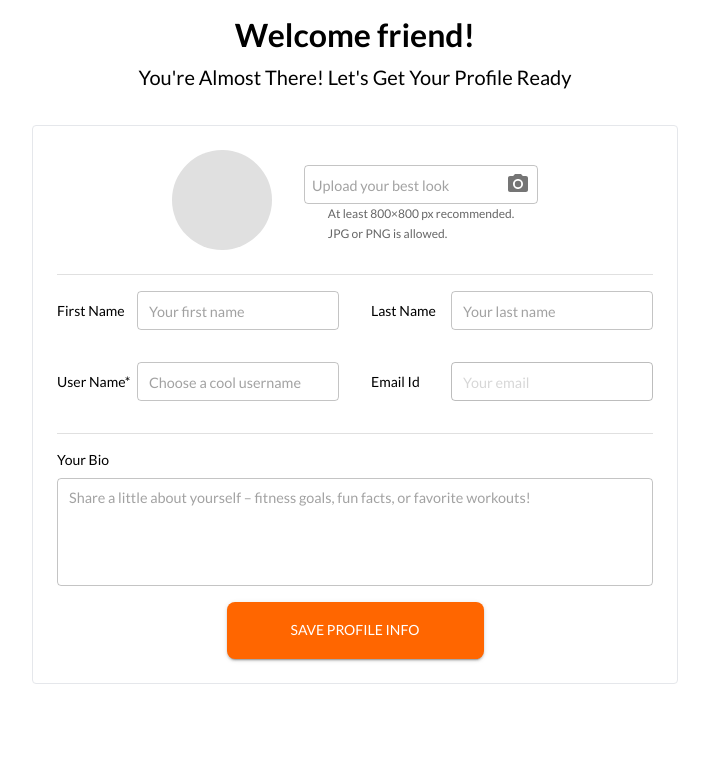
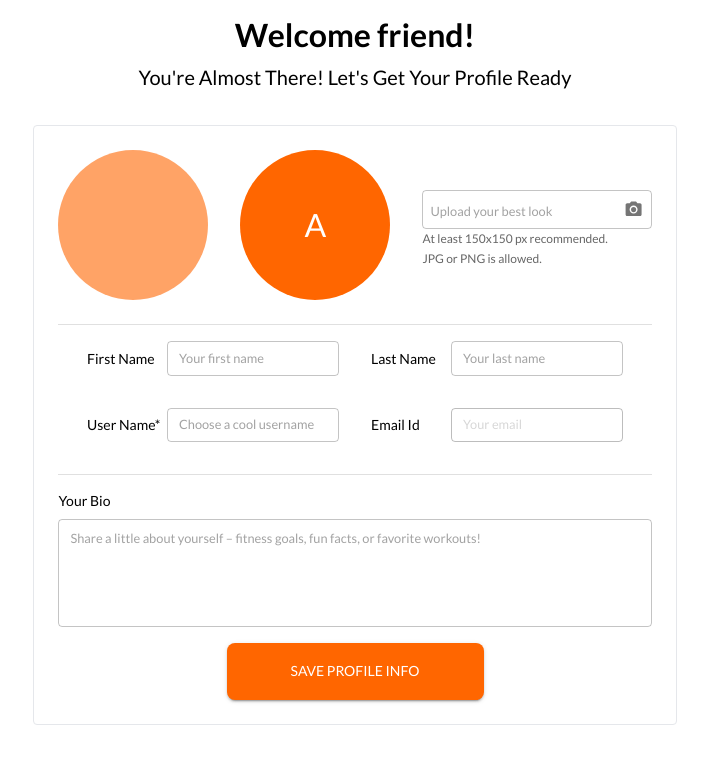
Before and after one commit to aybehl/Discussion-Forum-Frontend, a React (Vite) app: page /signup/profile-setup in a window 1280 px wide. Shown: the top 764 px of the page, without its empty margins (285-994 px from the left). Built offline with nearby package versions, Linux system fonts and the light colour scheme; no server answers.

Commit message:
Improved the styling of the profile setup page

```diff
--- a/src/pages/LoginOrSignupPage/LoginPage.jsx
+++ b/src/pages/LoginOrSignupPage/LoginPage.jsx
@@ -22,6 +22,7 @@ const LoginPage = () => {
       if(response.status === 'SUCCESS' && response.statusCode === 200){
         sessionStorage.setItem('jwtToken', response.data.token);
         sessionStorage.setItem('userId', response.data.userId);
+        sessionStorage.setItem('emailId', userData.email);
         navigate('/home');
       } else if(response.status === 'ERROR'){
         setErrorMessage(response.message);
--- a/src/pages/ProfileSetupPage/ProfileSetupPage.jsx
+++ b/src/pages/ProfileSetupPage/ProfileSetupPage.jsx
@@ -11,11 +11,12 @@ import { useTheme } from "@emotion/react";
 
 const ProfileSetupPage = () => {
   const theme = useTheme();
+
   const [profileData, setProfileData] = useState({
     firstName: "",
     lastName: "",
     username: "",
-    email: sessionStorage.getItem('emailId') !== null ? sessionStorage.getItem('emailId'): "Hi",
+    email: sessionStorage.getItem('emailId') !== null ? sessionStorage.getItem('emailId'): "",
     bio: "",
     profilePicture: null,
   });
@@ -87,11 +88,13 @@ const ProfileSetupPage = () => {
           <TextInput
             label="First Name"
             placeholder="Your first name"
+            value={profileData.firstName}
             onChange={(value) => handleInputChange("firstName", value)}
           />
           <TextInput
             label="Last Name"
             placeholder="Your last name"
+            value={profileData.lastName}
             onChange={(value) => handleInputChange("lastName", value)}
           />
         </Box>
@@ -110,12 +113,14 @@ const ProfileSetupPage = () => {
             placeholder="Choose a cool username"
             onChange={(value) => handleInputChange("username", value)}
             required={true}
+            value={profileData.username}
           />
           <TextInput
             label="Email Id"
             placeholder="Your email"
             onChange={(value) => handleInputChange("email", value)}
             disabled={true}
+            value={profileData.email}
           />
         </Box>
         <Divider sx={{ width: "100%"}} />
--- a/src/pages/ProfileSetupPage/components/BioInput.jsx
+++ b/src/pages/ProfileSetupPage/components/BioInput.jsx
@@ -1,6 +1,9 @@
+import { useTheme } from "@emotion/react";
 import { TextField, Typography, Box } from "@mui/material";
 
 const BioInput = ({ onChange }) => {
+  const theme = useTheme();
+
   return (
     <Box sx={{ display: "flex", flexDirection: "column", gap: 0, alignItems: "flex-start", width: "100%"}}>
       <Typography variant="body2" sx={{ minWidth: "5rem", textAlign: "left" }}>
@@ -19,14 +22,17 @@ const BioInput = ({ onChange }) => {
           },
           "& .MuiOutlinedInput-root": {
             padding: "0 0.75rem", // Custom padding for the input field
-            marginTop: "0.5rem"
+            marginTop: "0.5rem",
+            "&:hover fieldset": {
+              borderColor: theme.palette.primary.main, // Hover color from theme
+            },
           },
           "& .MuiInputBase-input": {
             fontSize: "1rem", // Font size for input text
             padding: "0.5rem 0", // Additional padding inside the input
           },
           "& .MuiInputBase-input::placeholder": {
-            fontSize: "0.9rem", // Placeholder font size
+            fontSize: "0.8rem", // Placeholder font size
           },
         }}
       />
--- a/src/pages/ProfileSetupPage/components/ProfilePictureUpload.jsx
+++ b/src/pages/ProfileSetupPage/components/ProfilePictureUpload.jsx
@@ -1,16 +1,19 @@
 import { useTheme } from "@emotion/react";
-import { Box, TextField, InputAdornment, IconButton, Button, Typography } from "@mui/material";
+import { Box, TextField, InputAdornment, IconButton, Button, Typography, Avatar } from "@mui/material";
 import CameraAltIcon from "@mui/icons-material/CameraAlt"; // Import camera icon
-import { useRef } from "react";
+import { useRef, useState } from "react";
 
 const ProfilePictureUpload = ({ onUpload }) => {
   const theme = useTheme();
   const fileInputRef = useRef(null);
+  const [image, setImage] = useState(null);
 
   const handleFileChange = (event) => {
 
     const file = event.target.files[0];
     if (file) {
+      const imageUrl = URL.createObjectURL(file);
+      setImage(imageUrl);
       onUpload(file);
     }
   };
@@ -20,9 +23,23 @@ const ProfilePictureUpload = ({ onUpload }) => {
   };
 
   return (
-    <Box sx={{ display: "flex", alignItems: "center", justifyContent: "flex-start", gap: "2rem" }}>
-      <Box sx={{ width: 100, height: 100, borderRadius: "50%", backgroundColor: "#e0e0e0", mb: 1 }} />
-      <Box sx={{ display: "flex", flexDirection: "column", alignItems: "center", gap: "0" }}>
+    <Box sx={{ display: "flex", alignItems: "center", justifyContent: "flex-start", gap: "2rem", width: "100%" }}>
+      <Box sx={{ width: 150, height: 150, borderRadius: "50%", backgroundColor: `${theme.palette.primary.main}99`, mb: 1 }} />
+      <Avatar
+        src={image || undefined} // Display image if available, otherwise fallback to initials
+        alt="Profile Picture"
+        sx={{
+          width: 150,
+          height: 150,
+          mb: 1,
+          backgroundColor: image ? "transparent" : theme.palette.primary.main, // Use primary color if no image
+          color: "white",
+          fontSize: "2rem",
+        }}
+      >
+        {!image && "A"} {/* Display "A" or any other placeholder initials when no image */}
+      </Avatar>
+      <Box sx={{ display: "flex", flexDirection: "column", alignItems: "flex-start", gap: "0" }}>
         <TextField
         placeholder="Upload your best look"
         fullWidth
@@ -31,7 +48,7 @@ const ProfilePictureUpload = ({ onUpload }) => {
           endAdornment: (
             <InputAdornment position="end">
               <IconButton onClick={handleIconClick}>
-                <CameraAltIcon sx={{ fontSize: "1.5rem"}}/>
+                <CameraAltIcon sx={{ fontSize: "1.2rem"}}/>
               </IconButton>
             </InputAdornment>
           ),
@@ -39,13 +56,16 @@ const ProfilePictureUpload = ({ onUpload }) => {
         sx={{
           "& .MuiOutlinedInput-root": {
             padding: "0 0", // Custom padding for the input field
+            "&:hover fieldset": {
+              borderColor: "primary.main", // Hover color from theme
+            },
           },
           "& .MuiInputBase-input": {
             fontSize: "1rem", // Font size for input text
             padding: "0.5rem 0 0.5rem 0.5rem", // Additional padding inside the input
           },
           "& .MuiInputBase-input::placeholder": {
-            fontSize: "0.9rem", // Placeholder font size
+            fontSize: "0.8rem", // Placeholder font size
           },
         }}
       />
@@ -58,7 +78,7 @@ const ProfilePictureUpload = ({ onUpload }) => {
       />
         <Typography variant="caption" display="block">
           <p style={{margin: "0"}}>
-          At least 800×800 px recommended.
+          At least 150x150 px recommended.
           </p>
           <p style={{margin: "0"}}>
           JPG or PNG is allowed.
--- a/src/pages/ProfileSetupPage/components/TextInput.jsx
+++ b/src/pages/ProfileSetupPage/components/TextInput.jsx
@@ -1,6 +1,6 @@
 import { Box, TextField, Typography } from "@mui/material";
 
-const TextInput = ({ label, placeholder, onChange, required, disabled }) => {
+const TextInput = ({ label, placeholder, onChange, required, disabled, value }) => {
   return (
     <Box sx={{ display: "flex", alignItems: "center", gap: "0" }}>
       <Typography variant="body2"
@@ -15,19 +15,23 @@ const TextInput = ({ label, placeholder, onChange, required, disabled }) => {
         onChange={(e) => onChange(e.target.value)}
         required={required}
         disabled={disabled}
+        value={value}
         sx={{
           // "& .MuiInputBase-root": {
           //   cursor: disabled ? "not-allowed" : "pointer", // Override cursor for both states
           // },
           "& .MuiOutlinedInput-root": {
             padding: "0 0.75rem", // Custom padding for the input field
+            "&:hover fieldset": {
+              borderColor: "primary.main", // Hover color from theme
+            },
           },
           "& .MuiInputBase-input": {
-            fontSize: "1rem", // Font size for input text
+            fontSize: "0.8rem", // Font size for input text
             padding: "0.5rem 0", // Additional padding inside the input
           },
           "& .MuiInputBase-input::placeholder": {
-            fontSize: "0.9rem", // Placeholder font size
+            fontSize: "0.8rem", // Placeholder font size
           },
         }}
       />
```
